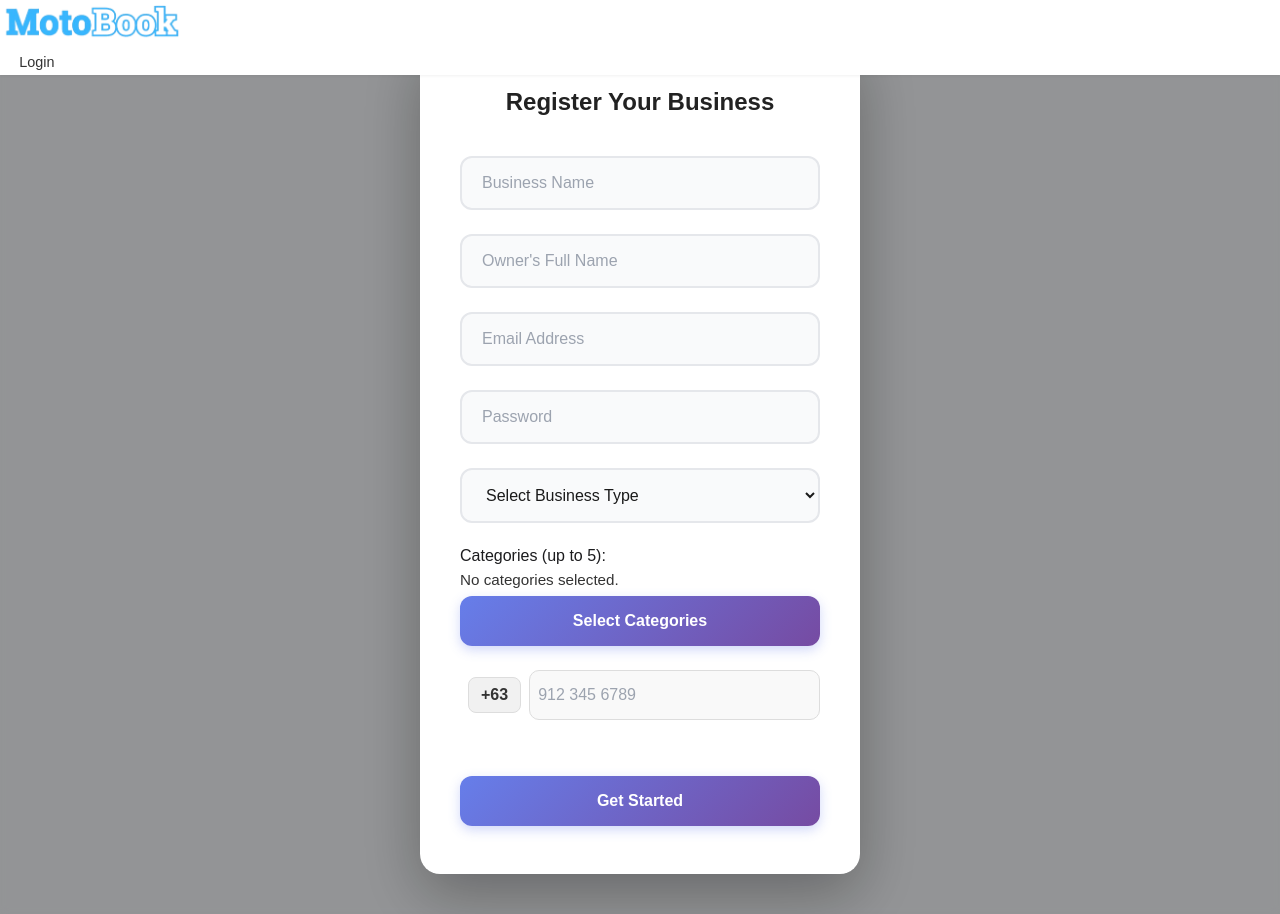
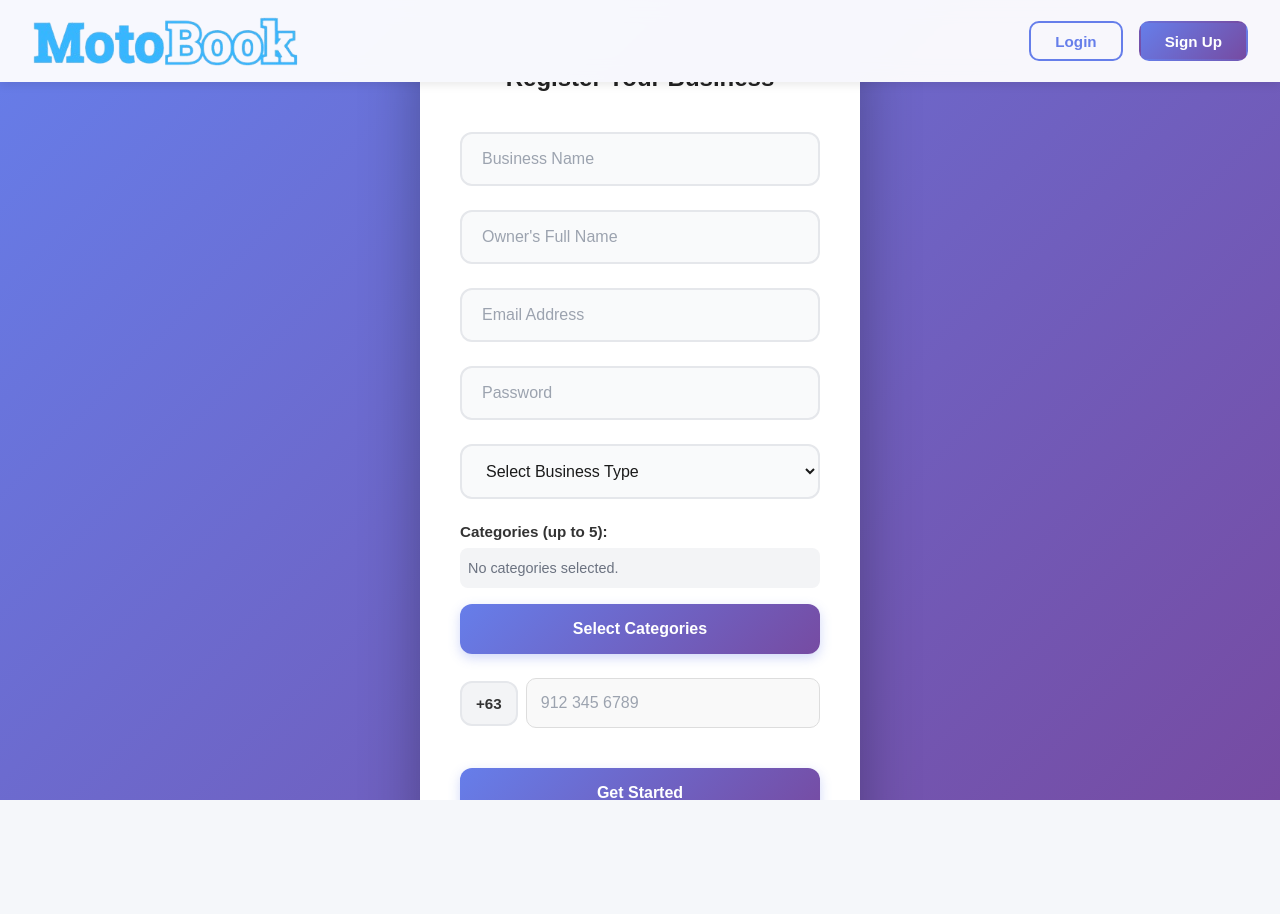
Before and after one commit to Kennyy02/Motobook, a React (Vite) app in the folder frontend/: page /seller/register in a window 1280 px wide. After the commit the page ends 800 px from the top, so only its background shows below. Built offline with nearby package versions, Linux system fonts and the light colour scheme; no server answers.

Commit message:
fix the seller access page

```diff
--- a/frontend/src/pages/seller/SellerAccessPage.jsx
+++ b/frontend/src/pages/seller/SellerAccessPage.jsx
@@ -1,16 +1,15 @@
-import SellerHeader from "../../components/seller/SellerHeader";
-import LoginModal from "../../components/landing/LoginModal";
-import BusinessLocationPicker from "../../components/seller/BusinessLocationPicker";
 import { useState } from "react";
 import axios from "axios";
+import { useNavigate } from "react-router-dom";
 import "../../styles/seller/SellerAccessPage.css";
-import Flag from "react-world-flags";
+import BusinessLocationPicker from "../../components/seller/BusinessLocationPicker";
 import CategorySelectorModal from "../../components/seller/CategorySelectorModal";
+import logo from "../../assets/logo/Motobook.png";
 
 const SellerAccessPage = () => {
+  const navigate = useNavigate();
   const [selectedCategories, setSelectedCategories] = useState([]);
   const [categoryModalOpen, setCategoryModalOpen] = useState(false);
-  const [showModal, setShowModal] = useState(false);
   const [mapModalOpen, setMapModalOpen] = useState(false);
   const [location, setLocation] = useState({
     lat: null,
@@ -39,7 +38,6 @@ const SellerAccessPage = () => {
     address: "",
   });
 
-  // Track if step 1 is complete and move to step 2
   const [step, setStep] = useState(1);
 
   const handleChange = (e) => {
@@ -54,7 +52,6 @@ const SellerAccessPage = () => {
     setFormData((prev) => ({ ...prev, address: loc.address }));
   };
 
-  // Validate step 1 inputs (except address)
   const validateStep1 = () => {
     if (
       !formData.businessName.trim() ||
@@ -68,14 +65,12 @@ const SellerAccessPage = () => {
       return false;
     }
 
-    // Validate email format
     const emailRegex = /^[^\s@]+@[^\s@]+\.[^\s@]+$/;
     if (!emailRegex.test(formData.email)) {
       alert("Please enter a valid email address.");
       return false;
     }
 
-    // Validate phone number: must be exactly 10 digits starting with 9 (excluding +63)
     const rawPhone = formData.phone.replace(/\s/g, "");
     if (!/^9\d{9}$/.test(rawPhone)) {
       alert(
@@ -92,7 +87,6 @@ const SellerAccessPage = () => {
     return true;
   };
 
-  // Handle Get Started button (step 1)
   const handleGetStarted = (e) => {
     e.preventDefault();
 
@@ -101,7 +95,6 @@ const SellerAccessPage = () => {
     }
   };
 
-  // Handle final registration submission (step 2)
   const handleSubmit = async (e) => {
     e.preventDefault();
 
@@ -124,7 +117,7 @@ const SellerAccessPage = () => {
           name: formData.fullName,
           email: formData.email,
           password: formData.password,
-          phone: `0${rawPhone}`, // Add leading 0 for local format
+          phone: `0${rawPhone}`,
           role: "Seller",
         }
       );
@@ -144,7 +137,7 @@ const SellerAccessPage = () => {
           latitude: location.lat,
           longitude: location.lng,
           userId: user.id,
-          categories: selectedCategories, // new field
+          categories: selectedCategories,
         },
         {
           headers: {
@@ -164,7 +157,8 @@ const SellerAccessPage = () => {
         address: "",
       });
       setLocation({ lat: null, lng: null, address: "" });
-      setStep(1); // Reset to step 1 after success
+      setStep(1);
+      navigate("/seller/login");
     } catch (error) {
       alert(error.response?.data?.message || "Registration failed.");
       console.error(error);
@@ -172,16 +166,33 @@ const SellerAccessPage = () => {
   };
 
   return (
-    <>
-      <SellerHeader onLoginClick={() => setShowModal(true)} />
-      <div
-        className="seller-access-page"
-        style={{
-          backgroundSize: "cover",
-          backgroundPosition: "center",
-          backgroundRepeat: "no-repeat",
-        }}
-      >
+    <div className="seller-register-wrapper">
+      {/* Header */}
+      <header className="seller-register-header">
+        <img
+          src={logo}
+          alt="MotoBook Logo"
+          className="header-logo"
+          onClick={() => navigate("/")}
+        />
+        <nav className="header-nav">
+          <button
+            className="nav-link"
+            onClick={() => navigate("/seller/login")}
+          >
+            Login
+          </button>
+          <button
+            className="nav-link active"
+            onClick={() => navigate("/seller/register")}
+          >
+            Sign Up
+          </button>
+        </nav>
+      </header>
+
+      {/* Content Area */}
+      <div className="seller-register-content">
         <div className="seller-access-container">
           {step === 1 && (
             <form onSubmit={handleGetStarted} className="registration-form">
@@ -252,7 +263,6 @@ const SellerAccessPage = () => {
               </div>
 
               <div className="phone-input-wrapper">
-                <div className="flag-dropdown"></div>
                 <div className="phone-field">
                   <span className="country-code">+63</span>
                   <input
@@ -329,7 +339,6 @@ const SellerAccessPage = () => {
         onClose={() => setMapModalOpen(false)}
         onConfirm={handleLocationConfirm}
       />
-      {showModal && <LoginModal onClose={() => setShowModal(false)} />}
 
       <CategorySelectorModal
         isOpen={categoryModalOpen}
@@ -337,7 +346,7 @@ const SellerAccessPage = () => {
         selectedCategories={selectedCategories}
         onConfirm={handleCategoryConfirm}
       />
-    </>
+    </div>
   );
 };
 
--- a/frontend/src/styles/seller/SellerAccessPage.css
+++ b/frontend/src/styles/seller/SellerAccessPage.css
@@ -1,30 +1,97 @@
-/* SellerAccessPage.css */
+/* Main Wrapper */
+.seller-register-wrapper {
+  position: fixed;
+  top: 0;
+  left: 0;
+  right: 0;
+  bottom: 0;
+  display: flex;
+  flex-direction: column;
+  background: linear-gradient(135deg, #667eea 0%, #764ba2 100%);
+}
 
-.seller-access-page {
-  position: absolute;
-  top: 0;
-  right: 0;
-  left: 0;
-  min-height: 100vh;
+/* Header for Registration Page */
+.seller-register-header {
+  display: flex;
+  justify-content: space-between;
+  align-items: center;
+  padding: 1rem 2rem;
+  background-color: rgba(255, 255, 255, 0.95);
+  backdrop-filter: blur(10px);
+  box-shadow: 0 2px 10px rgba(0, 0, 0, 0.1);
+}
+
+.seller-register-header .header-logo {
+  height: 50px;
+  width: auto;
+  cursor: pointer;
+  object-fit: contain;
+}
+
+.seller-register-header .header-nav {
+  display: flex;
+  gap: 1rem;
+  align-items: center;
+}
+
+.seller-register-header .nav-link {
+  background: transparent;
+  border: 2px solid #667eea;
+  color: #667eea;
+  padding: 0.6rem 1.5rem;
+  border-radius: 10px;
+  font-size: 0.95rem;
+  font-weight: 600;
+  cursor: pointer;
+  transition: all 0.3s ease;
+  text-decoration: none;
+}
+
+.seller-register-header .nav-link:hover {
+  background-color: #667eea;
+  color: white;
+  transform: translateY(-2px);
+}
+
+.seller-register-header .nav-link.active {
+  background: linear-gradient(135deg, #667eea 0%, #764ba2 100%);
+  color: white;
+  border-color: transparent;
+}
+
+/* Content Area */
+.seller-register-content {
+  flex: 1;
   display: flex;
   justify-content: center;
   align-items: center;
-  padding: 40px 16px;
-  background-color: rgba(0, 0, 0, 0.4); /* overlay for bg image */
-  backdrop-filter: blur(4px);
-  overflow: hidden;
+  padding: 2rem 1rem;
+  overflow-y: auto;
 }
 
+/* Container */
 .seller-access-container {
   width: 100%;
   max-width: 480px;
   background-color: #ffffff;
   padding: 32px;
-  border-radius: 16px;
-  box-shadow: 0 8px 24px rgba(0, 0, 0, 0.15);
-  backdrop-filter: blur(5px);
+  border-radius: 20px;
+  box-shadow: 0 20px 60px rgba(0, 0, 0, 0.3);
+  animation: slideUp 0.4s ease-out;
 }
 
+@keyframes slideUp {
+  from {
+    opacity: 0;
+    transform: translateY(20px);
+  }
+  to {
+    opacity: 1;
+    transform: translateY(0);
+  }
+}
+
+/* Form */
 .registration-form {
   display: flex;
   flex-direction: column;
@@ -39,76 +106,132 @@
   color: #222;
 }
 
+/* Input Fields */
 .form-input {
   padding: 12px 14px;
-  border: 1px solid #ccc;
-  border-radius: 8px;
+  border: 2px solid #e5e7eb;
+  border-radius: 12px;
   font-size: 1rem;
   outline: none;
-  transition: border 0.3s;
+  transition: all 0.3s ease;
+  background-color: #f9fafb;
 }
 
 .form-input:focus {
-  border-color: #007bff;
+  border-color: #667eea;
+  background-color: white;
+  box-shadow: 0 0 0 3px rgba(102, 126, 234, 0.1);
 }
 
+/* Submit Button */
 .submit-button {
-  background-color: #007bff;
+  background: linear-gradient(135deg, #667eea 0%, #764ba2 100%);
   color: white;
   padding: 12px;
   border: none;
-  border-radius: 8px;
+  border-radius: 12px;
   font-weight: 600;
   cursor: pointer;
-  transition: background-color 0.3s ease;
+  transition: all 0.3s ease;
+  box-shadow: 0 4px 12px rgba(102, 126, 234, 0.3);
 }
 
 .submit-button:hover {
-  background-color: #0056b3;
+  transform: translateY(-2px);
+  box-shadow: 0 6px 20px rgba(102, 126, 234, 0.4);
 }
 
+.submit-button:active {
+  transform: translateY(0);
+}
+
+/* Category Selector */
 .category-selector-wrapper {
   display: flex;
   flex-direction: column;
+  gap: 8px;
+}
+
+.category-selector-wrapper label {
+  font-size: 0.95rem;
+  font-weight: 600;
+  color: #333;
 }
 
 .selected-categories {
-  font-size: 0.95rem;
-  margin-top: 6px;
-  color: #333;
+  font-size: 0.9rem;
+  color: #6b7280;
+  padding: 8px;
+  background-color: #f3f4f6;
+  border-radius: 8px;
+  min-height: 40px;
+  display: flex;
+  align-items: center;
 }
 
+/* Phone Input */
 .phone-input-wrapper {
   display: flex;
   gap: 8px;
   align-items: center;
 }
 
-.flag-dropdown {
-  display: flex;
-  align-items: center;
-}
-
 .phone-field {
   display: flex;
   align-items: center;
-  gap: 6px;
+  gap: 8px;
   flex: 1;
 }
 
 .country-code {
-  background-color: #f1f1f1;
-  padding: 8px 12px;
-  border-radius: 8px;
-  font-weight: bold;
+  background-color: #f3f4f6;
+  padding: 12px 14px;
+  border-radius: 12px;
+  font-weight: 600;
   font-size: 0.95rem;
+  color: #333;
+  border: 2px solid #e5e7eb;
 }
 
 .no-padding {
-  padding-left: 8px !important;
+  flex: 1;
+  padding: 12px 14px !important;
+}
+
+/* Responsive Design */
+@media (max-width: 768px) {
+  .seller-register-header {
+    padding: 1rem 1.5rem;
+  }
+
+  .seller-register-header .header-logo {
+    height: 40px;
+  }
+
+  .seller-register-header .nav-link {
+    padding: 0.5rem 1rem;
+    font-size: 0.9rem;
+  }
 }
 
 @media (max-width: 480px) {
+  .seller-register-header {
+    padding: 0.75rem 1rem;
+  }
+
+  .seller-register-header .header-logo {
+    height: 35px;
+  }
+
+  .seller-register-header .header-nav {
+    gap: 0.5rem;
+  }
+
+  .seller-register-header .nav-link {
+    padding: 0.5rem 0.75rem;
+    font-size: 0.85rem;
+  }
+
   .seller-access-container {
     padding: 24px 16px;
   }
@@ -122,22 +245,3 @@
     font-size: 0.95rem;
   }
 }
-
-.phone-field {
-  display: flex;
-  align-items: center;
-  margin-bottom: 1rem;
-  gap: 0.5rem;
-}
-
-.country-code {
-  font-weight: bold;
-  font-size: 1rem;
-  white-space: nowrap;
-}
-
-.form-input.no-padding {
-  flex: 1;
-  padding: 8px;
-  font-size: 1rem;
-}
```
